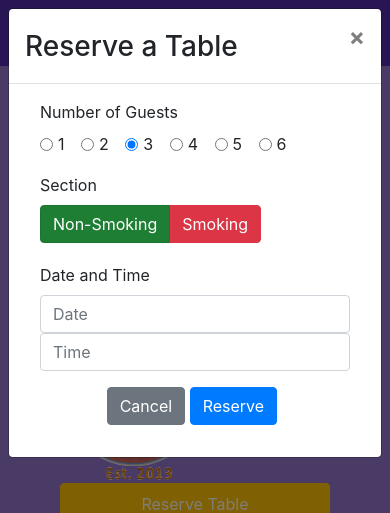
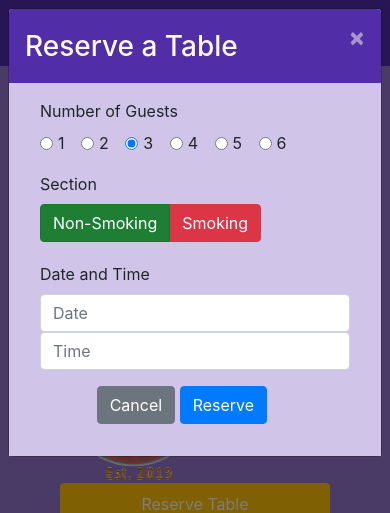
Before and after one commit to bansalsurya/Front-End-Web-UI-Frameworks-and-Tools-Bootstrap-4, a website: page index.html in a window 390 px wide. Both pictures are taken after a click on the button "Reserve Table". Shown: the top 513 px of the page. Drawn offline with nearby package versions, Linux system fonts and the light colour scheme.

Commit message:
Final changes

```diff
--- a/css/styles.scss
+++ b/css/styles.scss
@@ -2,7 +2,7 @@ $lt-gray: #ddd;
 $background-dark: #512da8;
 $background-light: #9575cd;
 $background-pale: #d1c4e9;
-
+$new-color: floralwhite;
 // Height variables
 $carousel-item-height: 300px;
 
@@ -74,3 +74,16 @@ body {
   bottom: 0px;
   z-index: 1;
 }
+
+.modal-header {
+  background-color: $background-dark;
+  color: $new-color;
+  border-bottom: 0px;
+}
+.modal-body {
+  background-color: $background-pale;
+}
+
+#dismissModal {
+  color: $new-color;
+}
--- a/index.html
+++ b/index.html
@@ -30,7 +30,8 @@
                         <li class="nav-item"><a class="nav-link" href="./contactus.html"><span class="fa fa-address-card fa-lg"></span> Contact</a></li>
                 </ul>
                 <span class="navbar-text">
-                    <a data-toggle="modal" data-target="#loginModal">
+                    <!--<a data-toggle="modal" data-target="#loginModal">-->
+                    <a id="modalOne" href="#" >
                         <span class="fa fa-sign-in"></span>Login
                     </a>
                 </span>
@@ -40,11 +41,10 @@
 
     <div id="loginModal" class="modal fade" role="dialog">
         <div class="modal-dialog modal-lg" role="content">
-
             <div class="modal-content">
                 <div class="modal-header">
                     <h4 class="modal-title">Login </h4>
-                    <button type="button" class="close" data-dismiss="modal">&times;</button>
+                    <button type="button" class="close" id="dismissModal">&times;</button>
                 </div>
                 <div class="modal-body">
                     <form>
@@ -80,7 +80,7 @@
                     <div class="modal-content">
                         <div class="modal-header" >
                             <h3 class="modal-title"> Reserve a Table </h3>
-                            <button type="button" class="close" data-dismiss="modal">&times;</button>
+                            <button type="button" class="close" id="dismissModal">&times;</button>
                         </div>
                         <div class="modal-body">
                             <form>
@@ -138,13 +138,13 @@
                                             <input type="text" class="form-control" placeholder="Time">
                                         </div>
                                 </div>
-                                <div class="row form-group offset-2 ">
-                                        <div class="col-12 ">
+                                <div class="row form-group ">
+                                        <div class="col col-sm-12 offset-2">
                                                 <button class="btn btn-secondary"> Cancel </button>
                                                 <button class="btn btn-primary"> Reserve </button>
                                         </div>
                                 </div>
-                                </div>
+                            </div>
                             </form>
                         </div>
                     </div>
@@ -163,7 +163,7 @@
                 </div>
                 <div class="col-12 col-sm align-self-center" >
                     <!--<a role="button" href="#reserve" class="btn btn-warning btn-block nav-link" data-toggle="tooltip" data-html="true" title="Or Call us at <br><strong>+91 8876432057</strong>" data-placement="bottom">Reserve Table</a>-->
-                    <a role="button" data-target="#reserveModal" data-toggle="modal" class="btn btn-warning btn-block nav-link">Reserve Table</a>
+                    <a role="button" id="modalTwo" class="btn btn-warning btn-block nav-link">Reserve Table</a>
                 </div>
             </div>
         </div>
@@ -318,6 +318,24 @@
     </script>-->
     <script>
         $(document).ready(function() {
+
+            $('#modalOne').on('click',function() {
+                $('#loginModal').modal({
+                    toggle: true
+                    })
+            });
+            $('#modalTwo').on('click',function() {
+                $('#reserveModal').modal({
+                    toggle: true
+                    })
+            });
+
+            $('.close').on('click',function() {
+                var idModal = $(this).parent().parent().parent().parent().attr('id');
+                $('#' + idModal).modal('hide');
+
+            });
+
             $('#mycarousel').carousel({interval:2000});
             $('#carouselButton').click(function() {
                 if($('#carouselButton').children('span').hasClass('fa-pause')) {
@@ -336,6 +354,7 @@
     });
     </script>
 
+
 </body>
 
 </html>
```
Also changed, not shown: css/styles.css.
